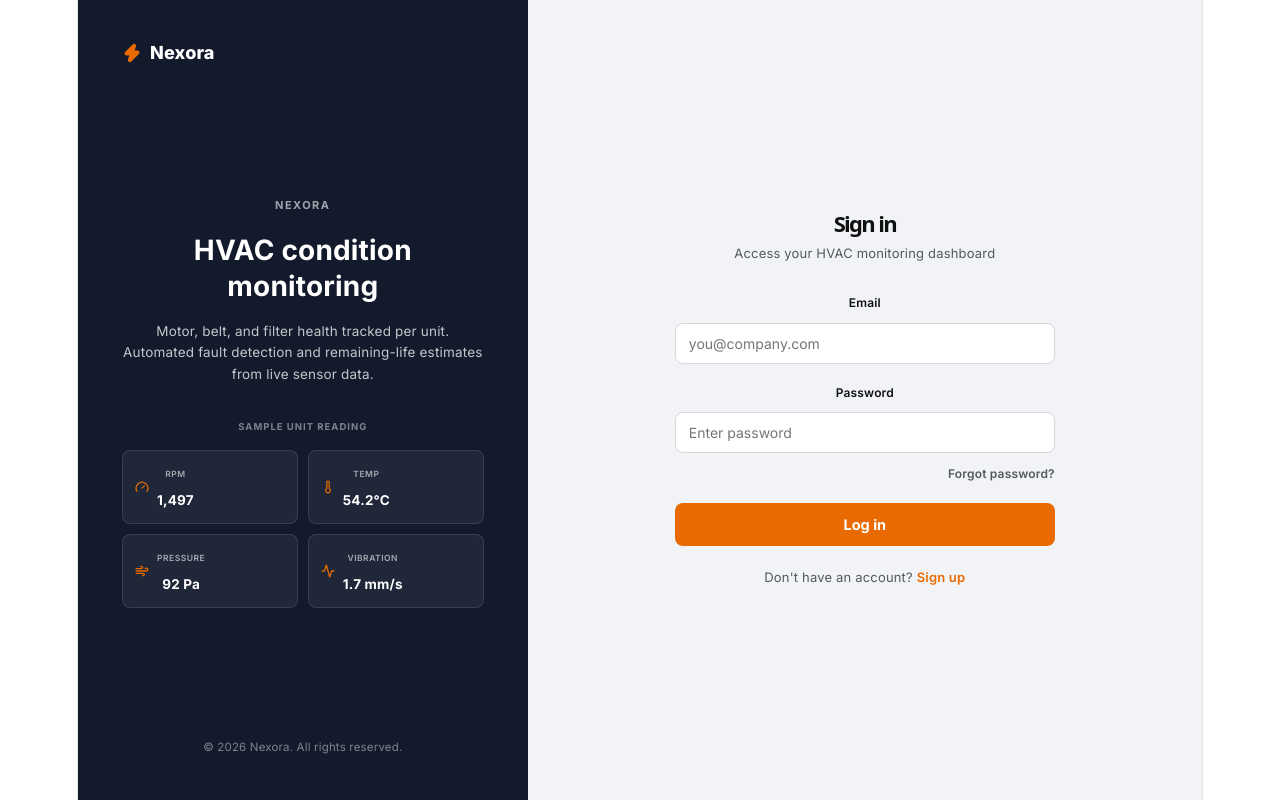
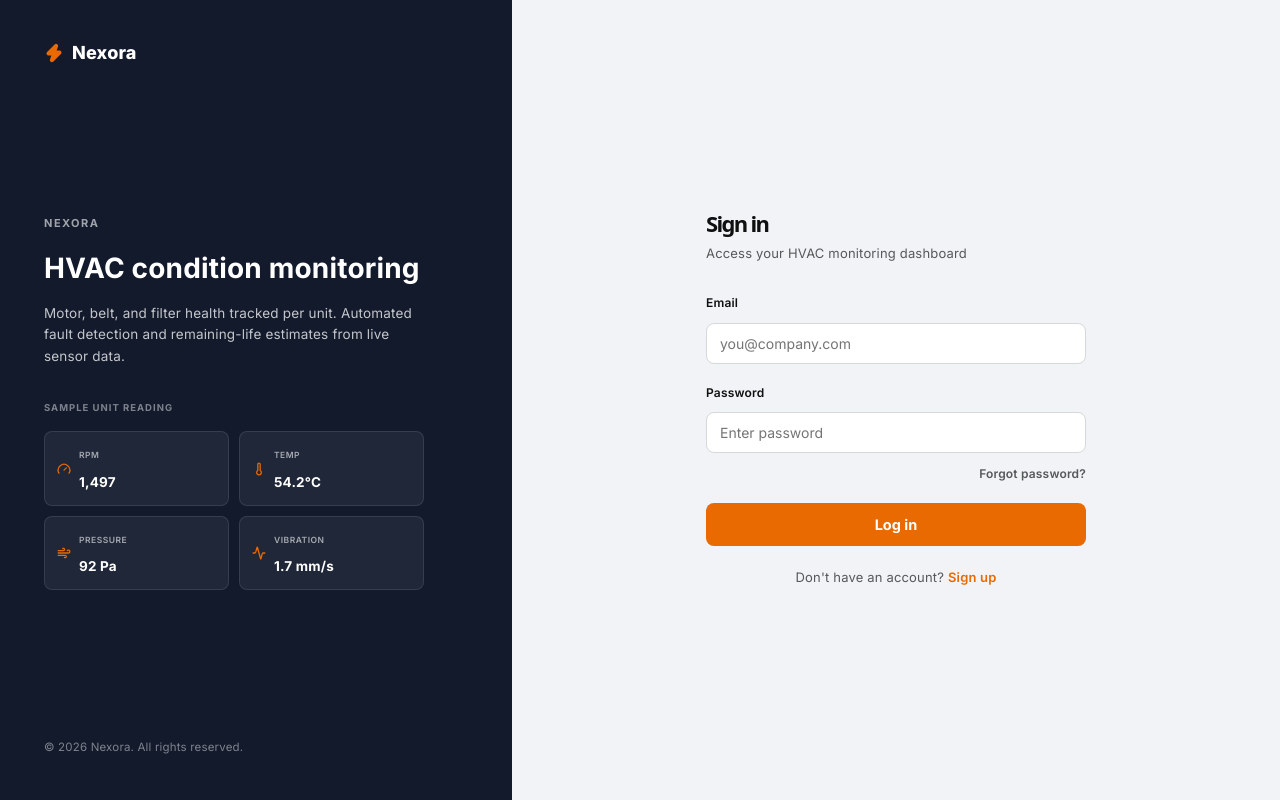
Before and after one commit to SoorajSajeev/hvac-dashboard, a React (Vite) app: page / in a window 1280 px wide. Built offline with nearby package versions, Linux system fonts and the light colour scheme.

Commit message:
Fix #root fixed-width layout causing white gutters

```diff
--- a/src/index.css
+++ b/src/index.css
@@ -50,16 +50,22 @@
   }
 }
 
+* {
+  box-sizing: border-box;
+}
+
+html,
 body {
   margin: 0;
+  padding: 0;
+  width: 100%;
+  max-width: 100%;
+  overflow-x: hidden;
 }
 
 #root {
-  width: 1126px;
+  width: 100%;
   max-width: 100%;
-  margin: 0 auto;
-  text-align: center;
-  border-inline: 1px solid var(--border);
   min-height: 100svh;
   display: flex;
   flex-direction: column;
```
